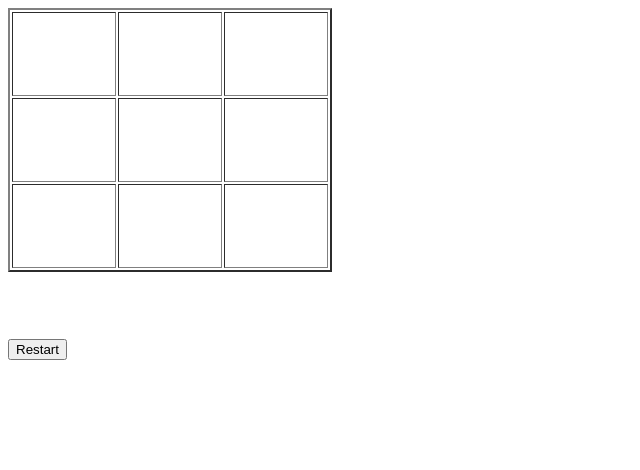
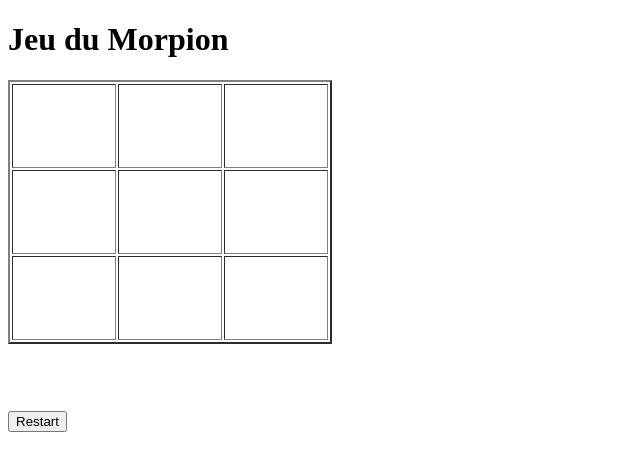
Before and after one commit to CP-21FAR/morpion, a plain HTML site: page index.html in a window 1280 px wide. Shown: the whole page, without its empty margins (0-640 px from the left). Drawn offline with nearby package versions, Linux system fonts and the light colour scheme.

Commit message:
Update index.html

```diff
--- a/index.html
+++ b/index.html
@@ -6,6 +6,7 @@
 <link rel="stylesheet" href="css/morpion.css" type="text/css">
 </head>
 <body>
+<h1>Jeu du Morpion</h1>
 <table id="table" border="2px">
 	<tr>
 		<td></td>
```
